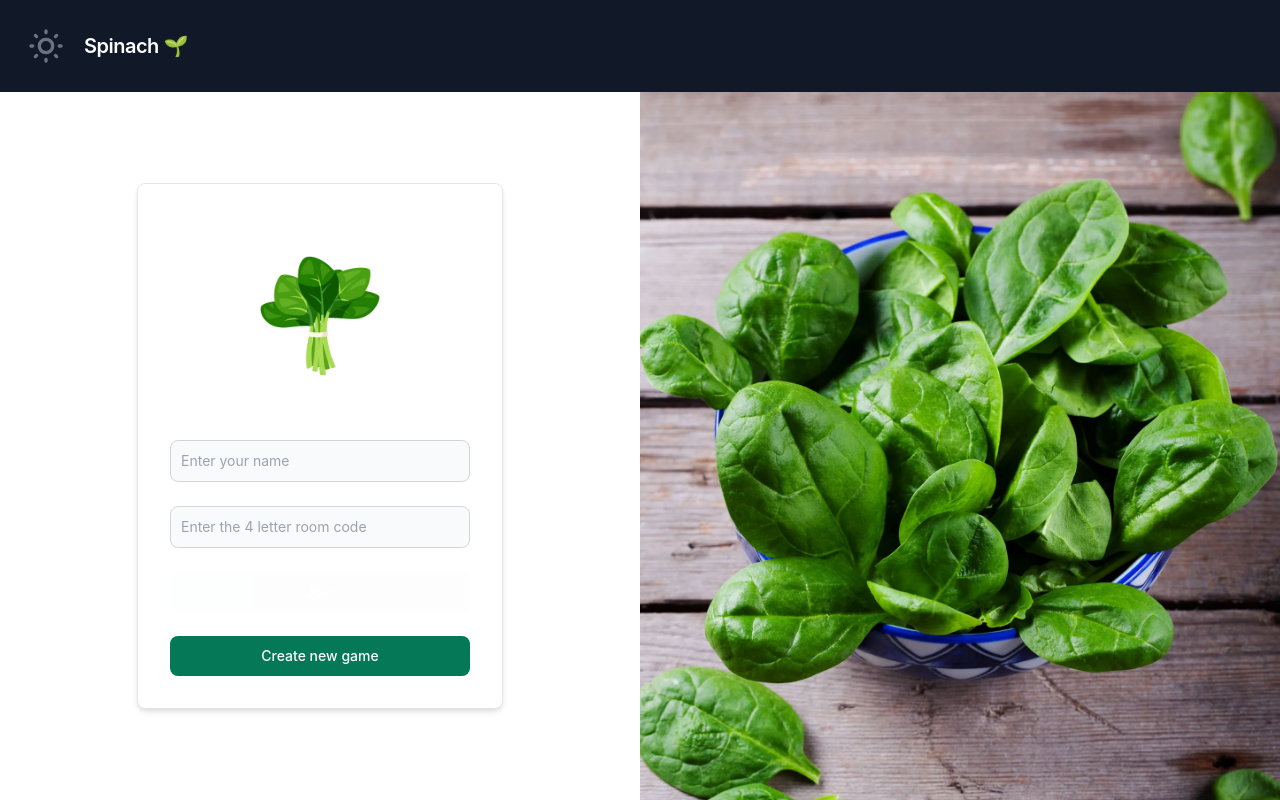
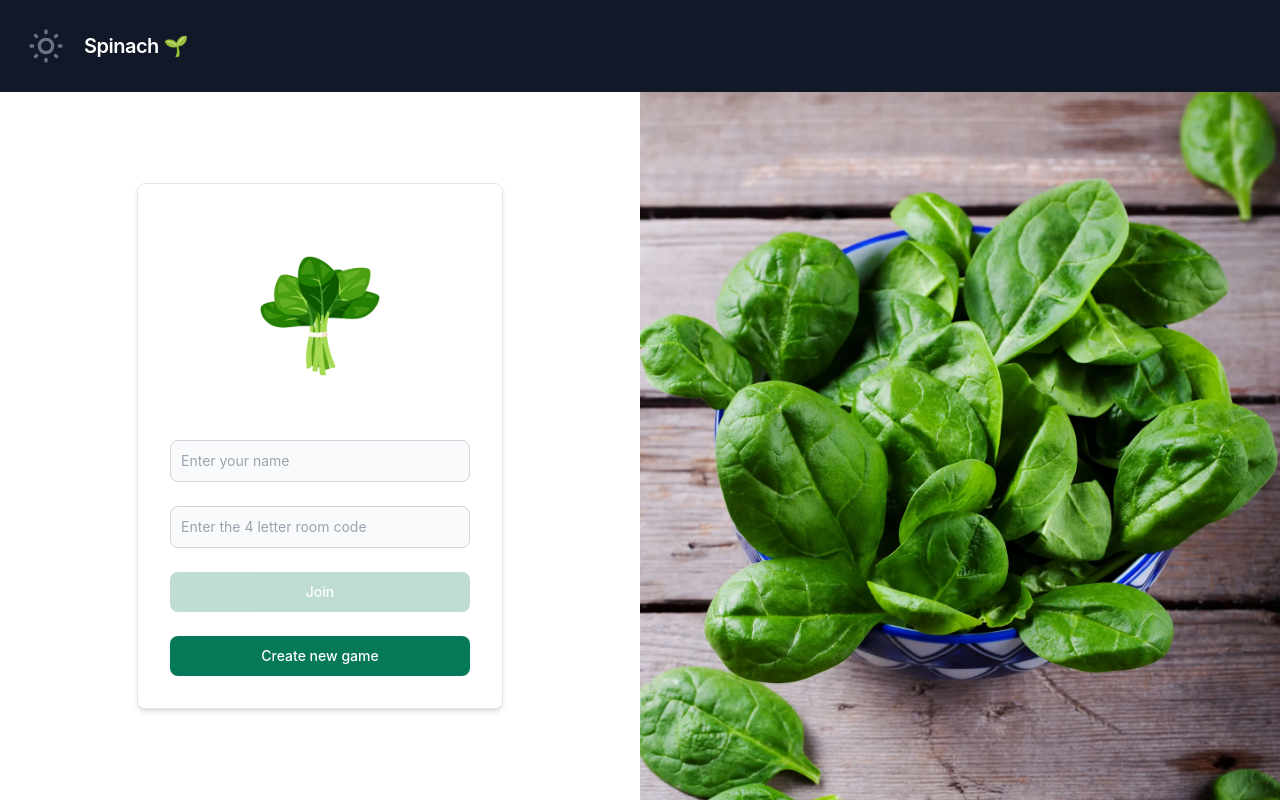
Before and after one commit to KeyanNamaghi/Spinach, a Next.js app: page / in a window 1280 px wide. Built offline with nearby package versions, Linux system fonts and the light colour scheme.

Commit message:
:bug: fix disabled button on light theme

```diff
--- a/components/CreateRoom.jsx
+++ b/components/CreateRoom.jsx
@@ -23,7 +23,7 @@ export const CreateRoom = ({ toggleShow }) => {
           type="submit"
           value="Create"
           disabled={true}
-          className="w-full text-white bg-emerald-700 hover:bg-emerald-800 disabled:bg-slate-50 disabled:cursor-not-allowed disabled:opacity-25 focus:ring-4 focus:outline-none focus:ring-emerald-300 font-medium rounded-lg text-sm px-5 py-2.5 text-center dark:bg-emerald-600 dark:hover:bg-emerald-700 dark:focus:ring-emerald-800"
+          className="w-full text-white bg-emerald-700 hover:bg-emerald-800 disabled:cursor-not-allowed disabled:opacity-25 focus:ring-4 focus:outline-none focus:ring-emerald-300 font-medium rounded-lg text-sm px-5 py-2.5 text-center dark:bg-emerald-600 dark:hover:bg-emerald-700 dark:focus:ring-emerald-800"
         />
         <input
           type="button"
--- a/components/JoinRoom.jsx
+++ b/components/JoinRoom.jsx
@@ -24,7 +24,7 @@ export const JoinRoom = ({ toggleShow }) => {
           type="submit"
           value="Join"
           disabled={true}
-          className="w-full text-white bg-emerald-700 hover:bg-emerald-800 disabled:bg-slate-50 disabled:cursor-not-allowed disabled:opacity-25 focus:ring-4 focus:outline-none focus:ring-emerald-300 font-medium rounded-lg text-sm px-5 py-2.5 text-center dark:bg-emerald-600 dark:hover:bg-emerald-700 dark:focus:ring-emerald-800"
+          className="w-full text-white bg-emerald-700 hover:bg-emerald-800 disabled:cursor-not-allowed disabled:opacity-25 focus:ring-4 focus:outline-none focus:ring-emerald-300 font-medium rounded-lg text-sm px-5 py-2.5 text-center dark:bg-emerald-600 dark:hover:bg-emerald-700 dark:focus:ring-emerald-800"
           //   onClick={sendData}
         />
         <input
```
